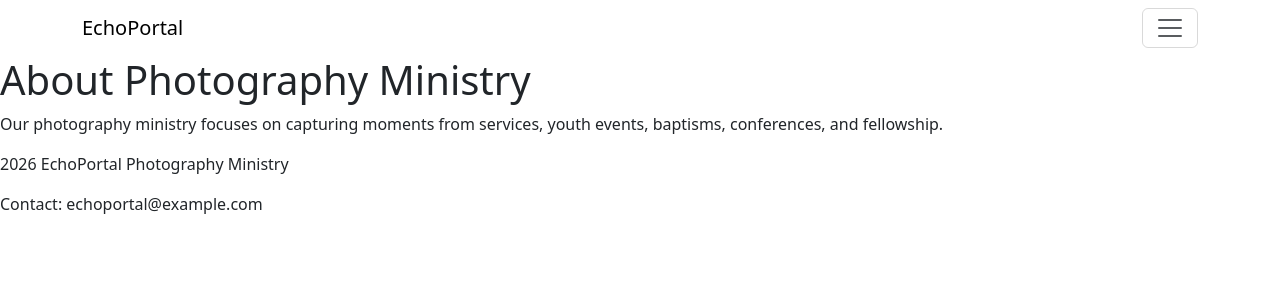
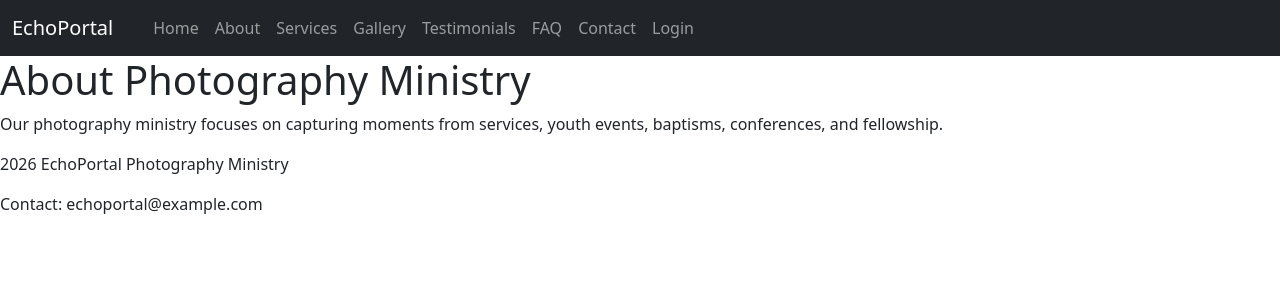
Before and after one commit to matthewasdada/EchoPortal, a Flask app: page /about in a window 1280 px wide. Shown: the top 300 px of the page. Run offline with Flask 3, Linux system fonts and the light colour scheme.

Commit message:
1st try making nav bar white text

```diff
--- a/EchoPortal-codespace/templates/base.html
+++ b/EchoPortal-codespace/templates/base.html
@@ -10,8 +10,8 @@
 </head>
 
 <body>
-    <nav class="navbar">
-        <div class="container">
+    <nav class="navbar navbar-expand-lg navbar-dark bg-dark">
+        <div class="container-fluid">
 
             <a class="navbar-brand" href="/">EchoPortal</a>
 
@@ -19,11 +19,11 @@
                 <span class="navbar-toggler-icon"></span>
             </button>
 
-            <div class="collapse navbar-collapse" id="#avbarNav">
-                <ul class="navbar-nav ms-auto">
+            <div class="collapse navbar-collapse" id="navbarNav">
+                <ul class="navbar-nav ms-3">
 
                     <li class="nav-item"><a class="nav-link" href="/">Home</a></li>
-                    <li class="nav-item"><a class="nav-link" href="/about">About/a></li>
+                    <li class="nav-item"><a class="nav-link" href="/about">About</a></li>
                     <li class="nav-item"><a class="nav-link" href="/services">Services</a></li>
                     <li class="nav-item"><a class="nav-link" href="/gallery">Gallery</a></li>
                     <li class="nav-item"><a class="nav-link" href="/testimonials">Testimonials</a></li>
@@ -52,5 +52,7 @@
         <p>2026 EchoPortal Photography Ministry</p>
         <p>Contact: echoportal@example.com</p>
     </footer>
+
+    <script src="https://cdn.jsdelivr.net/npm/bootstrap@5.3.3/dist/js/bootstrap.bundle.min.js"></script>
 </body>
 </html>
```
Also changed, not shown: 1 other file.
